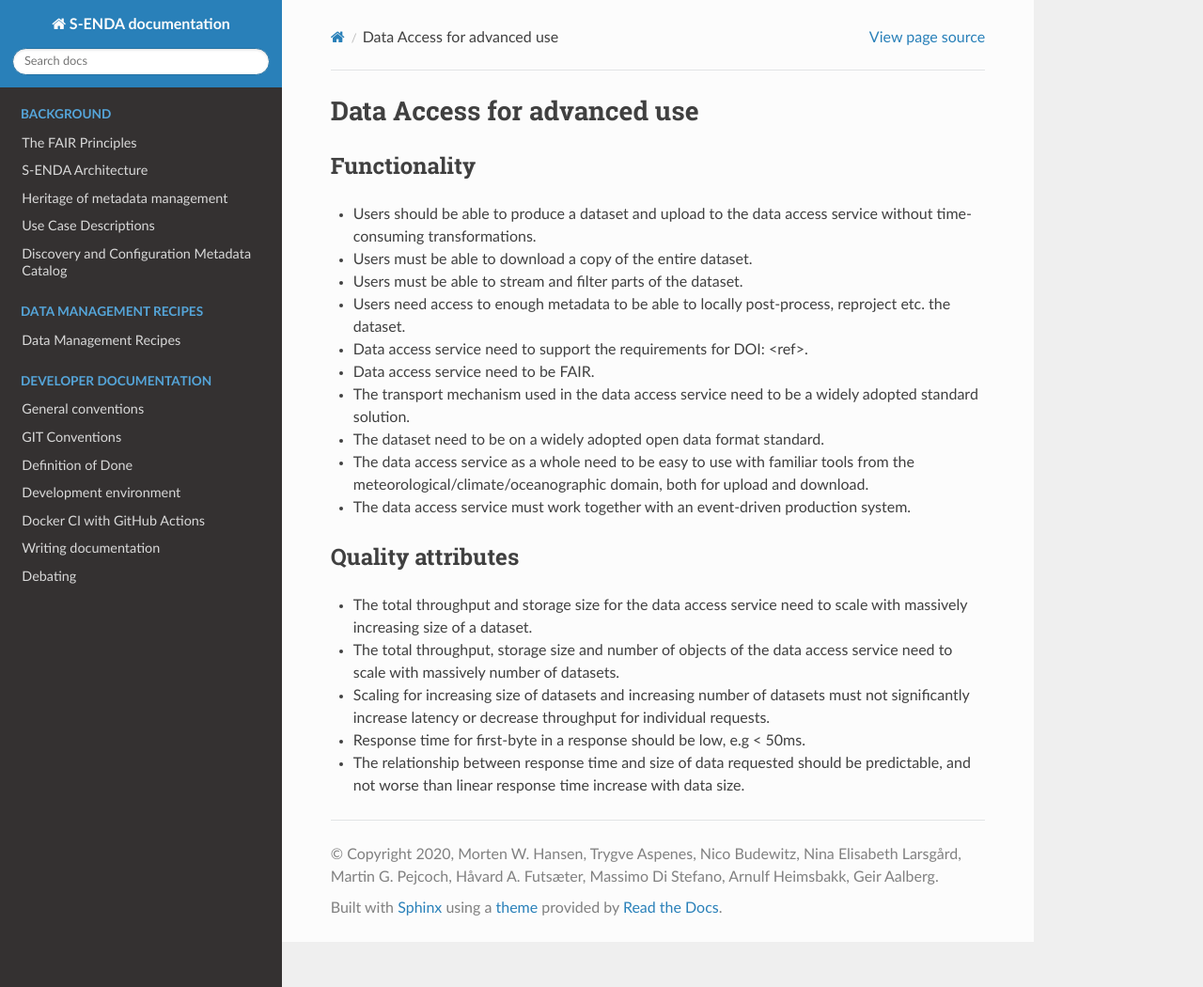
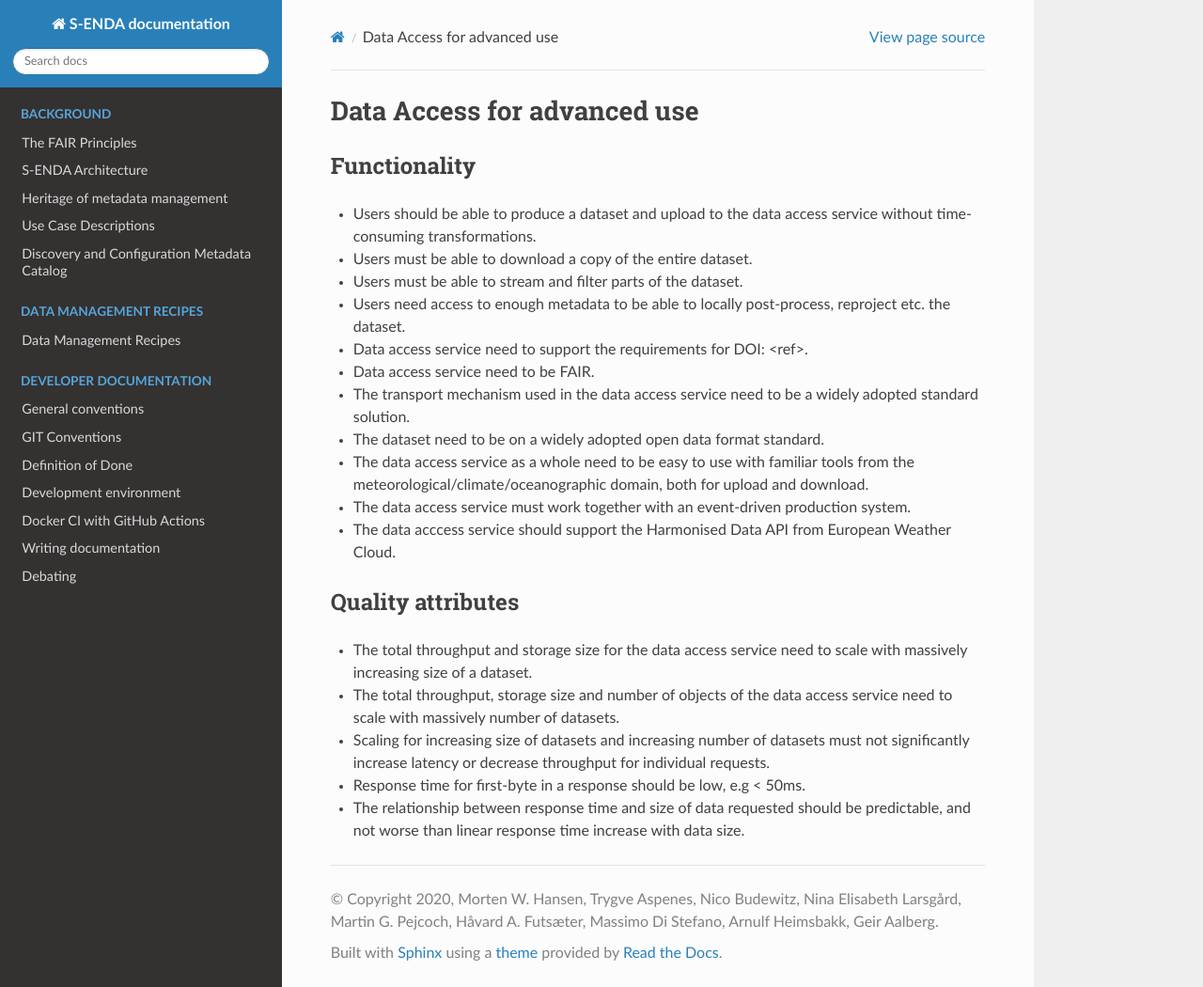
Before and after one commit to metno/S-ENDA-documentation, a Sphinx documentation site: the page built from source/dataaccess.rst, in a window 1280 px wide and 1050 px high. Shown: the whole window at 94% size. Built offline with Sphinx 7.4.7 and the Read the Docs theme 2.0.0, drawn with Linux system fonts in a browser that asks for light colours.

```diff
--- a/source/dataaccess.rst
+++ b/source/dataaccess.rst
@@ -15,6 +15,7 @@
 * The dataset need to be on a widely adopted open data format standard.
 * The data access service as a whole need to be easy to use with familiar tools from the meteorological/climate/oceanographic domain, both for upload and download.
 * The data access service must work together with an event-driven production system.
+* The data acccess service should support the Harmonised Data API from European Weather Cloud.
 
 -------------------------------------------------------------
 Quality attributes
```
Also changed, not shown: 1 other file.
